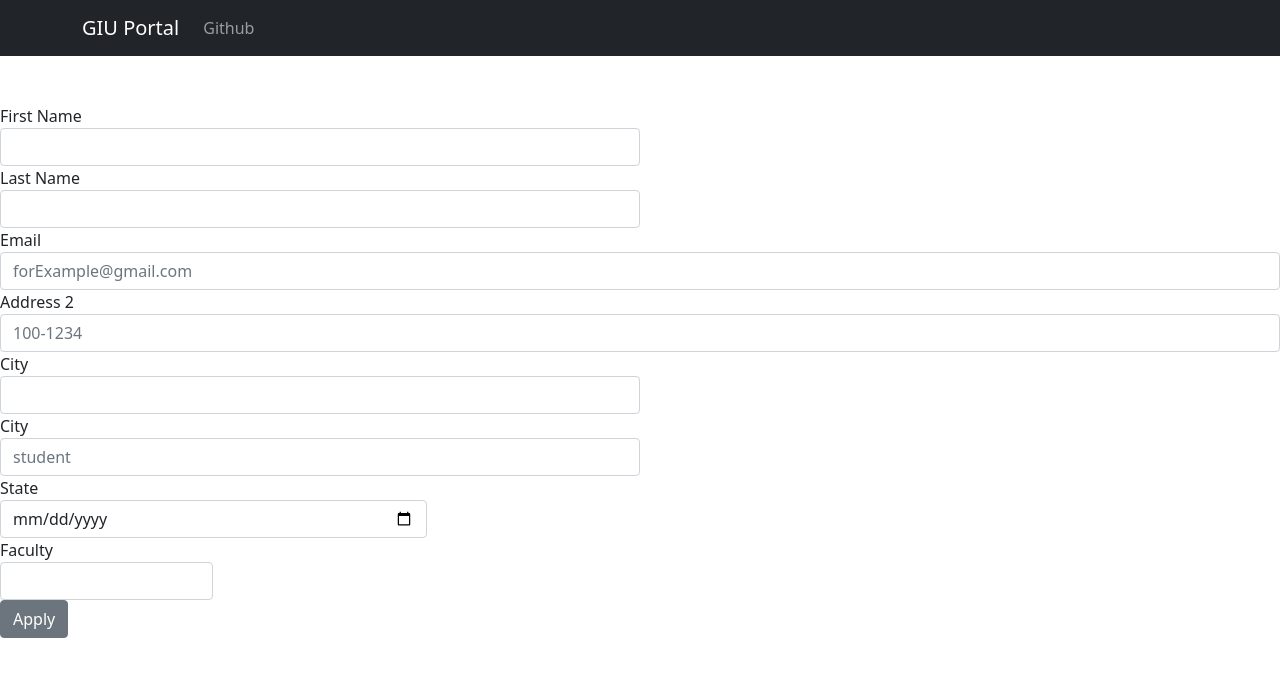
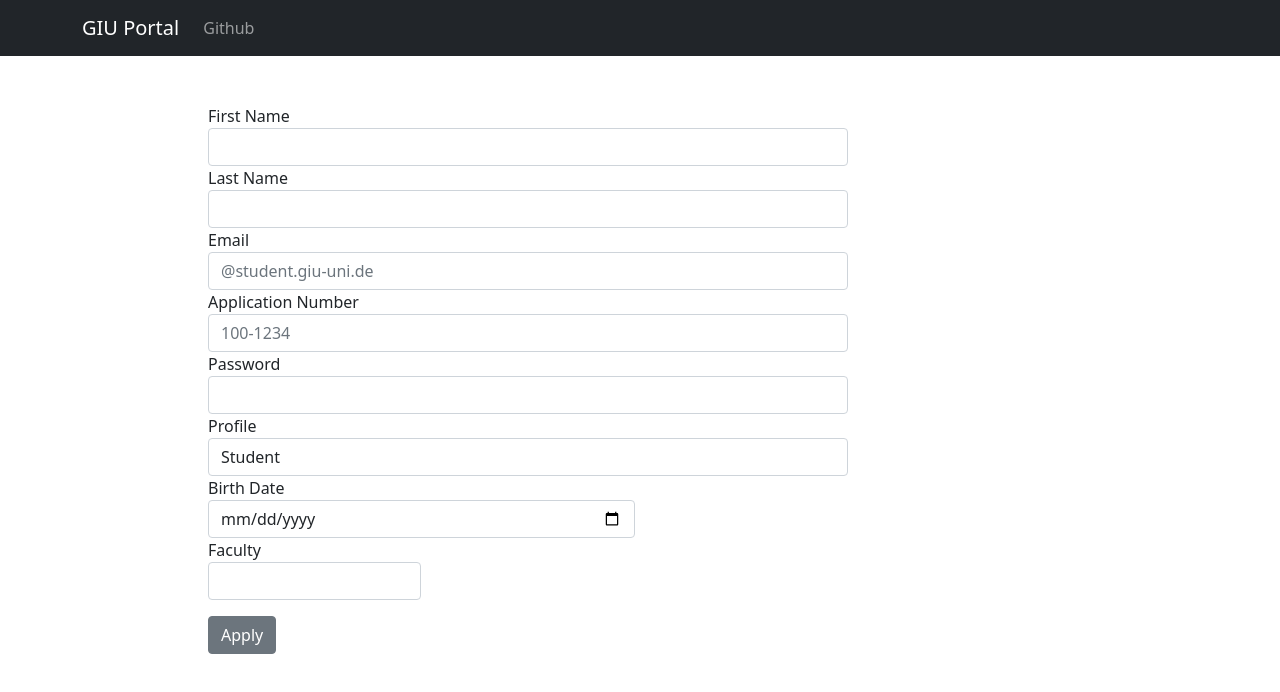
Before and after one commit to SohilaArafa/GIU-Portal, a React (Create React App) app in the folder client/: page /student-apply in a window 1280 px wide. Shown: the top 692 px of the page. Built offline with nearby package versions, Linux system fonts and the light colour scheme.

Commit message:
Apply done

```diff
--- a/client/src/components/Apply.js
+++ b/client/src/components/Apply.js
@@ -2,6 +2,45 @@ import React, { Component } from 'react';
 import { Col, Row, Button, Form, FormGroup, Label, Input } from 'reactstrap';
 
 class Apply extends Component {
+
+    state = {
+        fname: null,
+        lname: null,
+        email: null,
+        id: null,
+        password: null,
+        profile: null,
+        dob: null,
+        faculty: null
+    }
+
+    updateState (key, value) {
+        const state = this.state
+        this.setState({ ...state, [key]: value })
+
+    }
+
+    saveToDb () {
+
+        fetch('http://localhost:5000/api/viewClassStudents/user', {
+            method: 'POST',
+            headers: { 'Content-Type': 'application/json' },
+            body: JSON.stringify(this.state)
+        })
+        .then(res => res.json())
+        .then(res => {
+
+            if (res.error)  {
+                alert(res.error.message)
+                return
+            }
+
+            return alert(res.success)
+
+        }).catch(e => console.log(e))
+
+    }
+
 
     render () {
             return (
@@ -9,52 +48,62 @@ class Apply extends Component {
                 <Row form>
                     <Col md={6}>
                     <FormGroup>
-                        <Label for="first name">First Name</Label>
-                        <Input type="text" name="firstname" id="fname"  />
+                        <Label style={{ marginLeft: '13em' }} for="first name">First Name</Label>
+                        <Input style={{ marginLeft: '13em' }} value={this.state.fname} onChange={e => this.updateState('fname', e.target.value)} maxlength="30%" type="text" name="firstname" id="fname"  />
                     </FormGroup>
                     </Col>
                     <Col md={6}>
                     <FormGroup>
-                        <Label for="last name">Last Name</Label>
-                        <Input type="text" name="lastname" id="lname" />
+                        <Label style={{ marginLeft: '13em' }} for="last name">Last Name</Label>
+                        <Input style={{ marginLeft: '13em' }} value={this.state.lname} onChange={e => this.updateState('lname', e.target.value)} maxlength="30%" type="text" name="lastname" id="lname" />
                     </FormGroup>
                     </Col>
                 </Row>
-                <FormGroup>
-                    <Label for="Email"> Email </Label>
-                    <Input type="email" name="email" id="exampleEmail" placeholder="forExample@gmail.com"/>
-                </FormGroup>
-                <FormGroup>
-                    <Label for="Application Number">Address 2</Label>
-                    <Input type="text" name="appNO" id="id" placeholder="100-1234"/>
-                </FormGroup>
+                <Row form>
+                    <Col md={6}>
+                        <FormGroup>
+                            <Label style={{ marginLeft: '13em' }} for="Email"> Email </Label>
+                            <Input style={{ marginLeft: '13em' }} value={this.state.email} onChange={e => this.updateState('email', e.target.value)} maxlength="30%" type="email" name="email" id="exampleEmail" placeholder="@student.giu-uni.de"/>
+                        </FormGroup>
+                        <FormGroup>
+                            <Label style={{ marginLeft: '13em' }} for="Application Number">Application Number</Label>
+                            <Input style={{ marginLeft: '13em' }}  value={this.state.id} onChange={e => this.updateState('id', e.target.value)} maxlength="30%" type="text" name="appNO" id="appID" placeholder="100-1234"/>
+                        </FormGroup>
+                    </Col>
+                </Row>
                 <Row form>
                     <Col md={6}>
                     <FormGroup>
-                        <Label for="Password">City</Label>
-                        <Input type="text" name="pass" id="password"/>
+                        <Label style={{ marginLeft: '13em' }} for="Password">Password</Label>
+                        <Input style={{ marginLeft: '13em' }} value={this.state.password} onChange={e => this.updateState('password', e.target.value)} maxlength="30%" type="password" name="pass" id="password"/>
                     </FormGroup>
                     </Col>
                     <Col md={6}>
                     <FormGroup>
-                        <Label for="Profile">City</Label>
-                        <Input type="text" name="userType" id="profile" placeholder="student"/>
+                        <Label style={{ marginLeft: '13em' }} for="Profile">Profile</Label>
+                        <Input style={{ marginLeft: '13em' }} value={this.state.profile} onChange={e => this.updateState('profile', e.target.value)} type="select" name="select" id="Profile">
+                        <option>Student</option>
+                        <option>TA</option>
+                        <option>Admin</option>
+                        </Input>
                     </FormGroup>
                     </Col>
                     <Col md={4}>
                     <FormGroup>
-                        <Label for="Date Of Birth">State</Label>
-                        <Input type="date" name="dob" id="birthDate"/>
+                        <Label style={{ marginLeft: '13em' }} for="Date Of Birth">Birth Date</Label>
+                        <Input style={{ marginLeft: '13em' }} value={this.state.dob} onChange={e => this.updateState('dob', e.target.value)} type="date" name="dob" id="birthDate"/>
                     </FormGroup>
                     </Col>
                     <Col md={2}>
                     <FormGroup>
-                        <Label for="Faculty"> Faculty </Label>
-                        <Input type="text" name="faculty" id="faculty"/>
+                        <Label style={{ marginLeft: '13em' }} for="Faculty"> Faculty </Label>
+                        <Input style={{ marginLeft: '13em' }} value={this.state.faculty} onChange={e => this.updateState('faculty', e.target.value)} type="text" name="Faculty" id="Faculty"/>
                     </FormGroup>
                     </Col>
+
                 </Row>
-                <Button> Apply </Button>
+                    <p></p>
+                    <Button style={{ marginLeft: '13em' }} onClick={() => this.saveToDb()} >  Apply </Button>
                 </Form>
                 );
     }
--- a/client/src/components/CourseStudents.js
+++ b/client/src/components/CourseStudents.js
@@ -57,7 +57,6 @@ class CourseStudents extends Component {
 
     updateGrade (student, index, event) {
 
-       // const temp = this.input.value
         const students = this.state.students
 
         // student.CourseGrade.$numberDecimal = event.target.value
@@ -133,7 +132,7 @@ class CourseStudents extends Component {
                                             <td>{ student.SemesterNumber }</td>
                                             <td style={{ width: '100px', maxWidth: '100px' }}>
                                                 {
-                                                    student.isEditMode ?  //student.temp - CourseGrade.$numberDecimal
+                                                    student.isEditMode ?
                                                        (<input type="number" style={{ maxWidth: '100%' }} value={ student.tempGrade } onChange={ e => this.updateGrade(student, i, e) } />)
                                                     :  <span>{ student.CourseGrade.$numberDecimal }</span>
                                                 }
```
Also changed, not shown: client/src/components/UploadGrade.js (deleted, +0 -86 lines), 1 other file (tests, documents, lock files or other folders).
